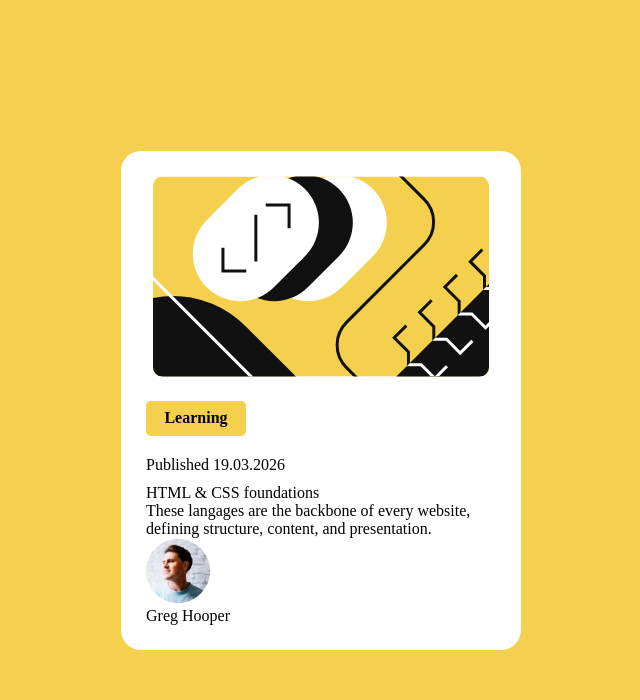
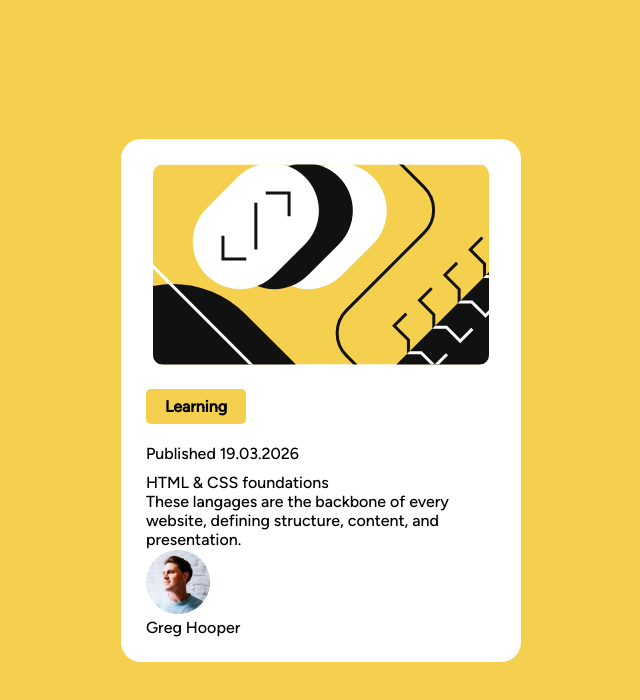
Before and after one commit to ltaverni/frontend-mentor_blog-preview, a React (Vite) app: page / in a window 1280 px wide. Shown: the top 700 px of the page, without its empty margins (319-959 px from the left). Built offline with nearby package versions, Linux system fonts and the light colour scheme.

Commit message:
(feat) change font

```diff
--- a/src/App.css
+++ b/src/App.css
@@ -1,3 +1,8 @@
+@font-face {
+    font-family: 'Figtree-Medium';
+    src: local('Figtree-Medium'), url(./assets/fonts/static/Figtree-Medium.ttf) format('truetype');
+}
+
 body,
 html {
     width: 100%;
@@ -9,6 +14,7 @@ html,
 #root {
     width: 100%;
     height: 100%;
+    font-family: 'Figtree-Medium';
 }
 
 #root {
```
